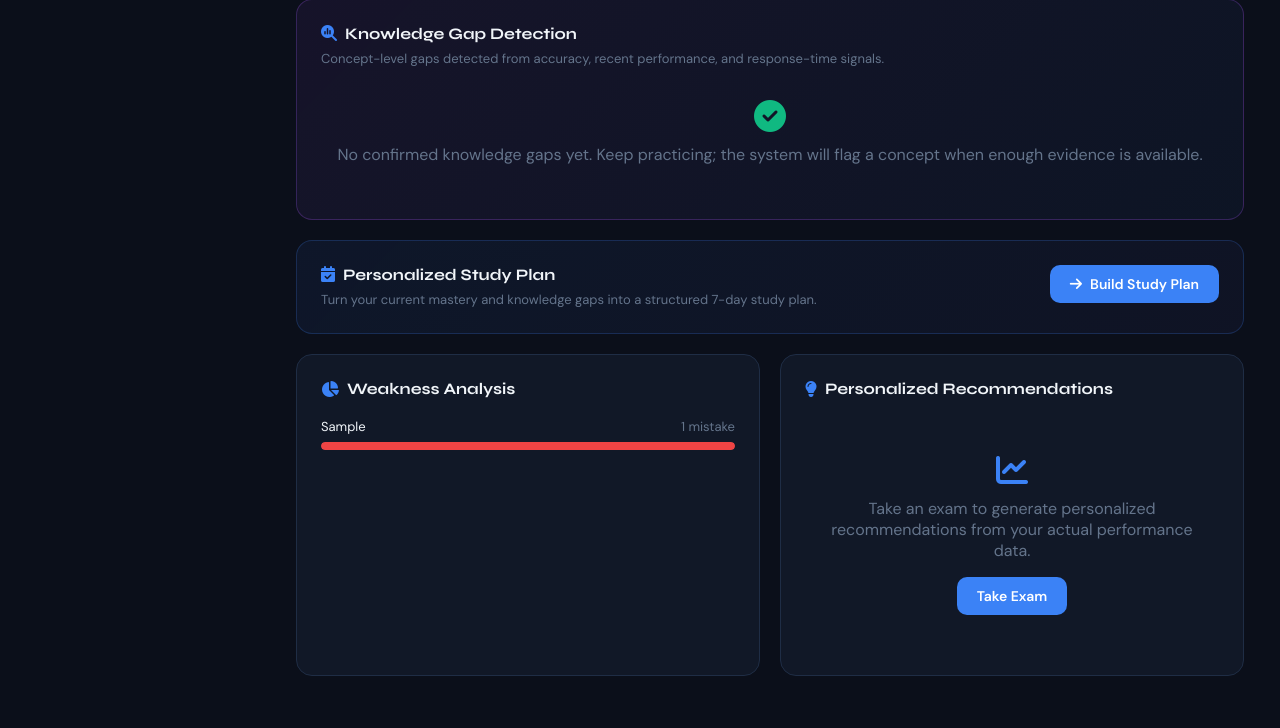
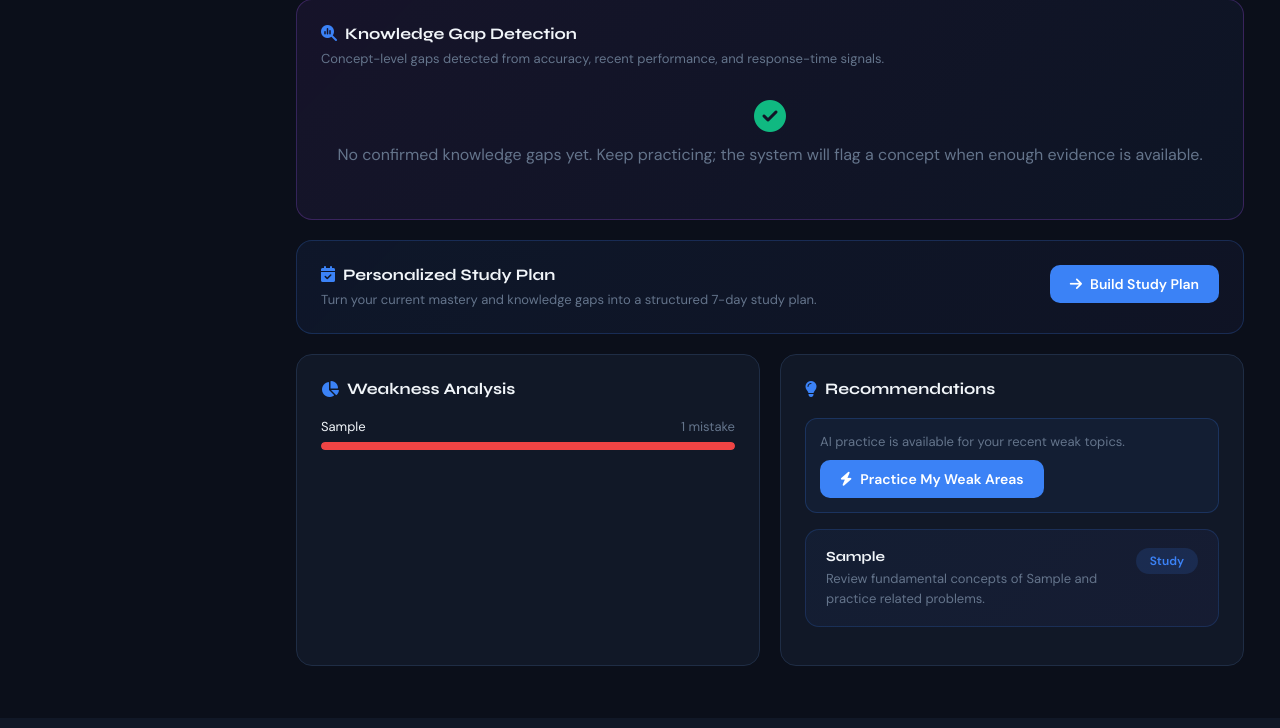
Before and after one commit to anuragbishit/AI-Exam-Analyzer, a Flask app: page /dashboard in a window 1280 px wide. Shown: the part 968-1696 px from the top of the page. Run offline with Flask 3, Linux system fonts and the light colour scheme; the visitor is signed in with stand-in values (Sample User, id 1); tables that the repository leaves empty hold one stand-in row (values such as "Sample post"); some libraries are stand-ins or nearby versions.

Commit message:
Restore dashboard to completed Step 6C state

```diff
--- a/templates/dashboard.html
+++ b/templates/dashboard.html
@@ -575,15 +575,12 @@
 
             <div class="panel-title">
                 <i class="fa-solid fa-lightbulb"></i>
-                Personalized Recommendations
+                Recommendations
             </div>
 
-            {% if dashboard_recommendations %}
             {% if topic_counts %}
             <div style="margin-bottom:16px;padding:14px;border:1px solid rgba(59,130,246,.22);border-radius:12px;background:rgba(59,130,246,.06);">
-                <div style="font-size:13px;color:var(--muted);margin-bottom:10px;">
-                    Recommendations are calculated from your current mastery, recent accuracy, knowledge gaps, response time, and mistake history.
-                </div>
+                <div style="font-size:13px;color:var(--muted);margin-bottom:10px;">AI practice is available for your recent weak topics.</div>
                 <form method="POST" action="/practice_from_mistakes">
                     <button class="btn btn-primary" type="submit">
                         <i class="fa-solid fa-bolt"></i> Practice My Weak Areas
@@ -592,49 +589,65 @@
             </div>
             {% endif %}
 
-            {% for rec in dashboard_recommendations %}
+            {% if topic_counts %}
+
+            {% set found = namespace(any=false) %}
+
+            {% for topic in topic_counts.keys() %}
+
+            {% set found.any = true %}
+
             <div class="rec-card">
-                <div style="min-width:0;">
-                    <div style="display:flex;align-items:center;gap:8px;flex-wrap:wrap;margin-bottom:6px;">
-                        <h4 style="margin:0;">{{ rec.topic }}</h4>
-                        <span class="badge {% if rec.priority == 'Critical' %}badge-red{% elif rec.priority == 'High' %}badge-red{% elif rec.priority == 'Medium' %}badge-amber{% else %}badge-green{% endif %}">
-                            {{ rec.priority }}
-                        </span>
-                    </div>
 
-                    {% if rec.subtopic %}
-                    <div style="font-size:11px;color:var(--muted);margin-bottom:7px;">
-                        Focus concept: <strong style="color:var(--text);">{{ rec.subtopic }}</strong>
-                    </div>
-                    {% endif %}
-
-                    <p style="margin-bottom:8px;">{{ rec.action }}</p>
-
-                    <div style="font-size:11px;color:var(--muted);line-height:1.5;">
-                        Mastery {{ rec.mastery }}% · Accuracy {{ rec.accuracy }}% · Recent {{ rec.recent_accuracy }}% ·
-                        {{ rec.attempts }} attempt{{ 's' if rec.attempts != 1 else '' }} ·
-                        Avg time {{ rec.avg_response_time }}s
-                    </div>
-
-                    <div style="font-size:11px;color:var(--muted);margin-top:5px;">
-                        <strong style="color:var(--text);">Evidence:</strong> {{ rec.evidence }}
-                    </div>
+                <div>
+                    <h4>{{ topic }}</h4>
+                    <p>
+                        {% if topic in topic_recommendations %}
+                        {{ topic_recommendations[topic] }}
+                        {% else %}
+                        Review fundamental concepts of {{ topic }} and practice related problems.
+                        {% endif %}
+                    </p>
                 </div>
 
                 <div class="rec-badge">
-                    {% if rec.priority == 'Critical' %}Act now{% elif rec.priority == 'High' %}Priority{% elif rec.priority == 'Medium' %}Practice{% else %}Maintain{% endif %}
+                    Study
                 </div>
+
             </div>
+
             {% endfor %}
 
+            {% if not found.any %}
+
+            <div class="empty-state">
+
+                <i class="fa-solid fa-star" style="color:#f59e0b;">
+                </i>
+
+                <p>No specific recommendations at this time.</p>
+
+            </div>
+
+            {% endif %}
+
             {% else %}
+
             <div class="empty-state">
-                <i class="fa-solid fa-chart-line" style="color:#3b82f6;"></i>
-                <p>Take an exam to generate personalized recommendations from your actual performance data.</p>
+
+                <i class="fa-solid fa-star" style="color:#f59e0b;">
+                </i>
+
+                <p>
+                    Take an exam to get personalized recommendations.
+                </p>
+
                 <a href="/exam" class="btn btn-primary" style="margin-top:16px;">
                     Take Exam
                 </a>
+
             </div>
+
             {% endif %}
 
         </div>
```
